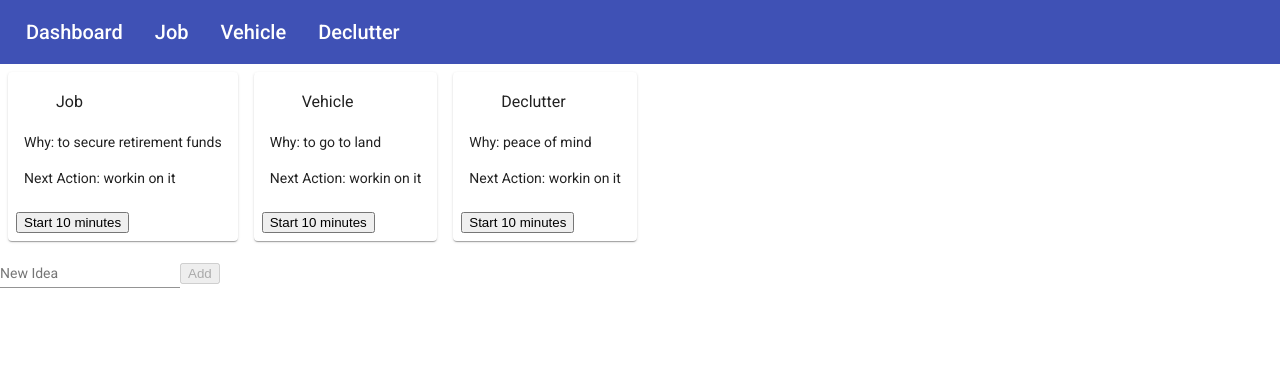
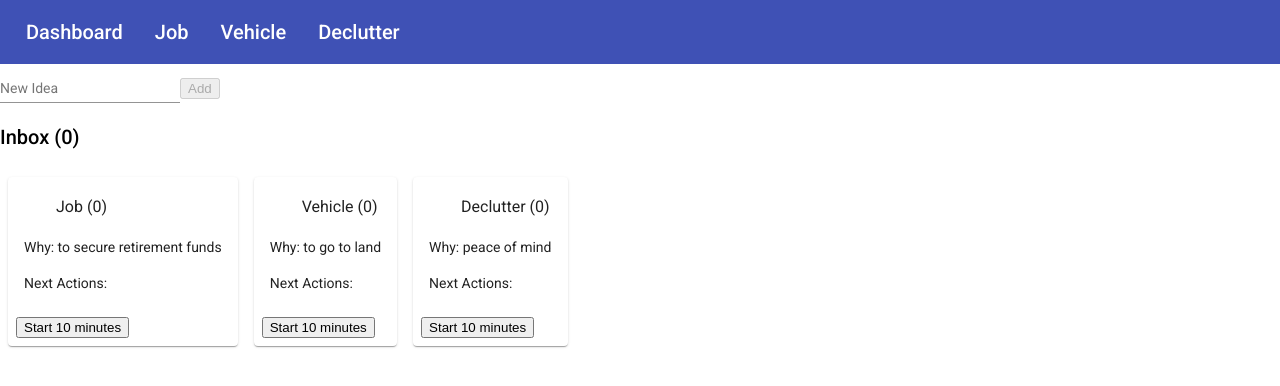
Before and after one commit to zwotawa/life-copilot, an Angular app: page / in a window 1280 px wide. Shown: the top 386 px of the page. Built offline with nearby package versions, Linux system fonts and the light colour scheme.

Commit message:
chore: add counts and basic empty states

```diff
--- a/src/app/pages/dashboard/dashboard.component.html
+++ b/src/app/pages/dashboard/dashboard.component.html
@@ -1,8 +1,4 @@
 <div class="body">
-    <div class="card-row">
-        <app-goal-card class='dashboard-card' *ngFor="let card of goalCards" [cardData]="card"></app-goal-card>
-    </div>
-
     <div>
         <form>
             <mat-form-field>
@@ -12,9 +8,14 @@
             <button [disabled]="addDisabled" (click)="addItem()">Add</button>
         </form>
     </div>
+    <h2>Inbox ({{ inboxCount }})</h2>
 
     <div>
         <app-list-item *ngFor="let item of items" [itemData]="item"></app-list-item>
     </div>
 
+    <div class="card-row">
+        <app-goal-card class='dashboard-card' *ngFor="let card of goalCards" [cardData]="card"></app-goal-card>
+    </div>
+
 </div>
--- a/src/app/pages/dashboard/dashboard.component.ts
+++ b/src/app/pages/dashboard/dashboard.component.ts
@@ -1,12 +1,16 @@
 import { formatDate } from '@angular/common';
 import { Component, OnInit } from '@angular/core';
+import { loadDeclutterActions } from 'src/app/core/declutter-action.storage';
+import { GoalAction } from 'src/app/core/goal-action.model';
 import { InboxItem } from 'src/app/core/inbox.model';
 import { loadInbox, saveInbox } from 'src/app/core/inbox.storage';
+import { loadJobActions } from 'src/app/core/job-action.storage';
+import { loadVehicleActions } from 'src/app/core/vehicle-action.storage';
 
   export interface GoalCard {
     title: string;
     why: string;
-    nextAction: string;
+    nextActions: GoalAction[];
   }
 
 @Component({
@@ -19,27 +23,29 @@ export class DashboardComponent implements OnInit {
   public goalCards: GoalCard[] = [
     { title: 'Job',
       why: 'to secure retirement funds',
-      nextAction: 'workin on it',
+      nextActions: loadJobActions()
     },
     { title: 'Vehicle',
       why: 'to go to land',
-      nextAction: 'workin on it',
+      nextActions: loadVehicleActions()
     },
     { title: 'Declutter',
       why: 'peace of mind',
-      nextAction: 'workin on it',
+      nextActions: loadDeclutterActions()
     }
   ];
 
   public items: InboxItem[];
   public newText :string = '';
   public addDisabled: boolean = true;
+  public inboxCount = 0;
 
   constructor() {
     this.items = loadInbox();
   }
 
   ngOnInit(): void {
+    this.inboxCount = this.items.length;
   }
 
   public updateNewText(event: Event): void {
@@ -62,6 +68,7 @@ export class DashboardComponent implements OnInit {
 
     saveInbox(items);
     this.items = loadInbox();
+    this.inboxCount = this.items.length;
   }
 
   private addDisabledCheck(): void {
--- a/src/app/shared/goal-card/goal-card.component.html
+++ b/src/app/shared/goal-card/goal-card.component.html
@@ -1,13 +1,15 @@
 <mat-card appearance="outlined">
     <mat-card-header>
-        <h3>{{ cardData?.title }}</h3>
+        <h3>{{ cardData?.title }} ({{ actionsLength }})</h3>
     </mat-card-header>
     <mat-card-content>
         Why: {{ cardData?.why }}
     </mat-card-content>
     <mat-card-content>
-        Next Action:
-        {{ cardData?.nextAction }}
+        Next Actions:
+        <div class="action-list">
+            <p *ngFor="let action of cardData?.nextActions | slice:0:3">{{ action.text }}</p>
+        </div>
     </mat-card-content>
     <mat-card-actions>
         <button onclick="alert()">Start 10 minutes</button>
--- a/src/app/shared/goal-card/goal-card.component.scss
+++ b/src/app/shared/goal-card/goal-card.component.scss
@@ -0,0 +1,4 @@
+.action-list {
+    display: flex;
+    flex-direction: column;
+}
--- a/src/app/shared/goal-card/goal-card.component.ts
+++ b/src/app/shared/goal-card/goal-card.component.ts
@@ -10,9 +10,14 @@ export class GoalCardComponent implements OnInit {
 
   @Input() cardData?: GoalCard;
 
+  public actionsLength: number = 0;
+
   constructor() { }
 
   ngOnInit(): void {
+    if(this.cardData) {
+      this.actionsLength = this.cardData.nextActions.length;
+    }
   }
 
 }
```
